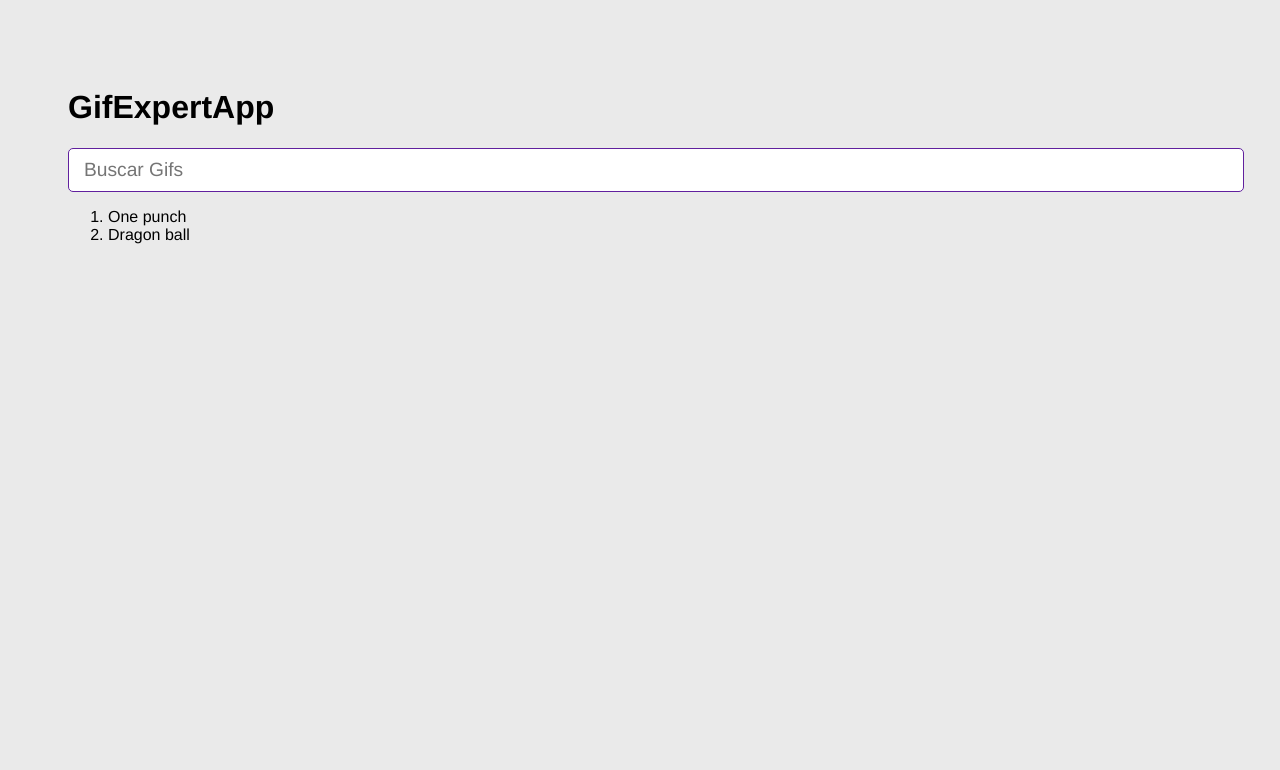
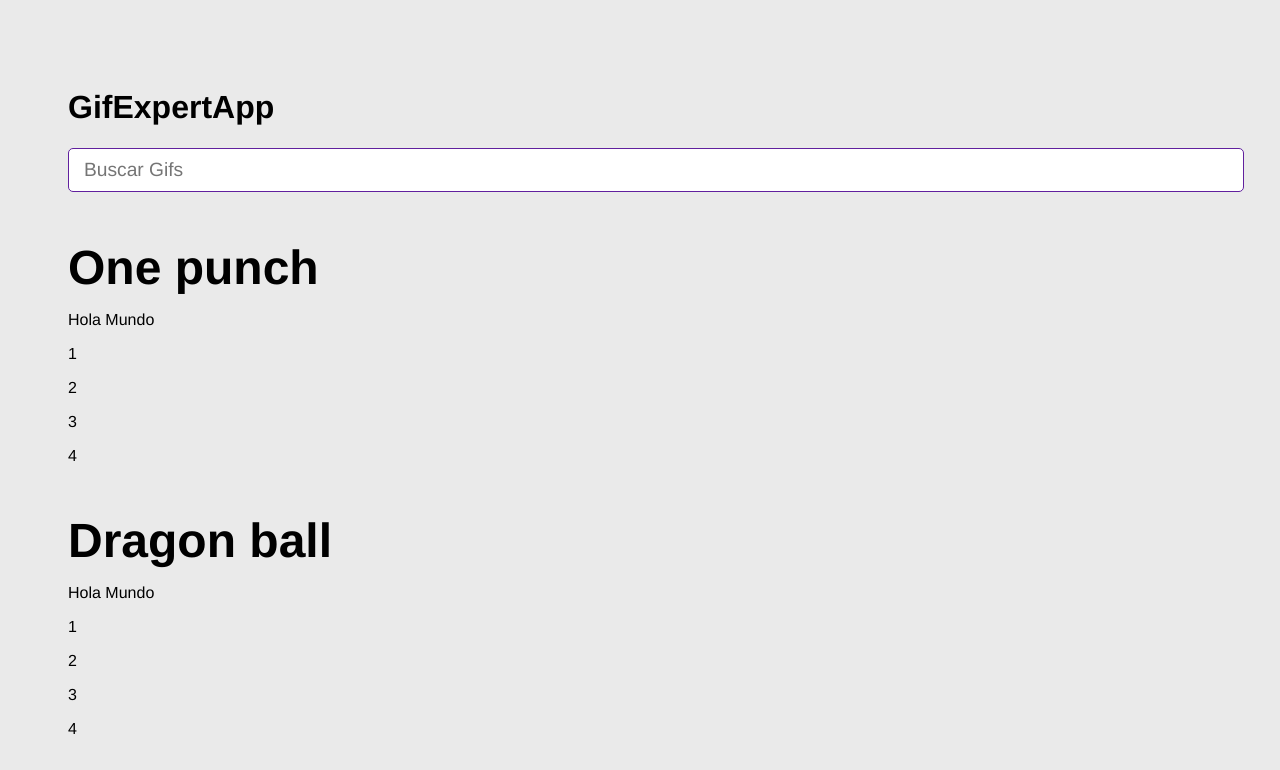
Before and after one commit to BryanG4C0/react-gif-expert, a React (Vite) app: page / in a window 1280 px wide. Shown: the top 770 px of the page. Built offline with nearby package versions, Linux system fonts and the light colour scheme.

Commit message:
Agregar GifGrid.jsx

```diff
--- a/src/GifExpertApp.jsx
+++ b/src/GifExpertApp.jsx
@@ -1,5 +1,6 @@
 import { useState } from 'react'
 import { AddCategory } from './components/AddCategory';
+import { GifGrid } from './components/GifGrid';
 
 /*
 cuando queremos almacenar información y cambiar el html, inmediatamente debemos pensar que necesitamos algun HOOK para mantener el estado
@@ -23,21 +24,19 @@
         <>
             <h1>GifExpertApp</h1>
 
-            {/* Input */}
             <AddCategory
-                // setCategories={setCategories}
                 onNewCategory={(newCategory) => { onAddCategory(newCategory) }}
             />
 
-            <ol>
-                {categories.map((category, index) => {
-                    return (
-                        <li key={index}>
-                            {category}
-                        </li>
-                    );
-                })}
-            </ol>
+            {
+                categories.map((category, index) =>
+                (
+                    <GifGrid
+                        key={category}
+                        category={category}
+                    />
+                ))
+            }
         </>
     )
 }
--- /dev/null
+++ b/src/components/GifGrid.jsx
@@ -0,0 +1,14 @@
+export const GifGrid = ({ category }) => {
+    const gifs = [1, 2, 3, 4];
+    return (
+        <>
+            <h3>{category}</h3>
+            <p>Hola Mundo</p>
+            {
+                gifs.map((gif) => (
+                    <p>{gif}</p>
+                ))
+            }
+        </>
+    )
+}
```
